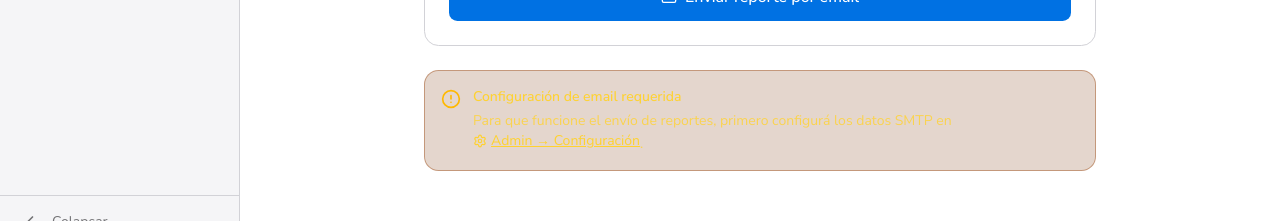
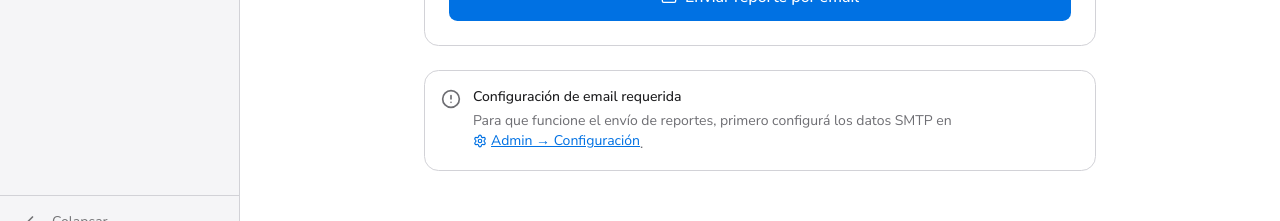
Before and after one commit to phloquillo35/importexpress, a Next.js app: page /admin/reportes in a window 1280 px wide. Shown: the part 512-733 px from the top of the page. Built offline with nearby package versions, Linux system fonts and the light colour scheme; no server answers; sample sign-in values are in the browser's storage.

Commit message:
fix: banner email config en reportes usa theme tokens en vez de amber hardcodeado

```diff
--- a/src/app/admin/reportes/page.tsx
+++ b/src/app/admin/reportes/page.tsx
@@ -102,14 +102,14 @@ export default function ReportesPage() {
         )}
       </div>
 
-      <div className="bg-amber-900/20 border border-amber-800/40 rounded-xl p-4">
+      <div className="bg-card border border-border rounded-xl p-4">
         <div className="flex items-start gap-3">
-          <AlertCircle className="w-5 h-5 text-amber-400 flex-shrink-0 mt-0.5" />
-          <div className="text-sm text-amber-300/80">
-            <p className="font-medium text-amber-300 mb-1">Configuración de email requerida</p>
+          <AlertCircle className="w-5 h-5 text-muted-foreground flex-shrink-0 mt-0.5" />
+          <div className="text-sm text-muted-foreground">
+            <p className="font-medium text-foreground mb-1">Configuración de email requerida</p>
             <p>
               Para que funcione el envío de reportes, primero configurá los datos SMTP en
-              {" "}<a href="/admin/configuracion" className="text-amber-300 underline hover:text-amber-200 inline-flex items-center gap-1">
+              {" "}<a href="/admin/configuracion" className="text-primary underline hover:text-primary/80 inline-flex items-center gap-1">
                 <Settings className="w-3.5 h-3.5" /> Admin → Configuración
               </a>.
             </p>
```
